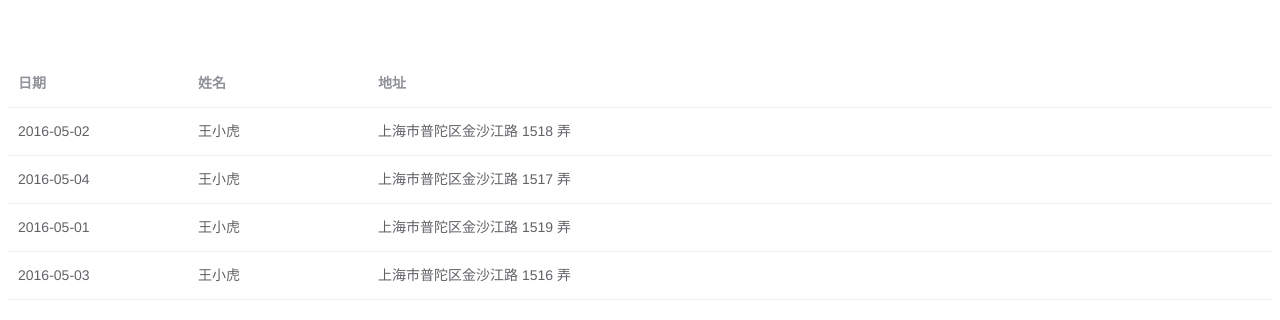
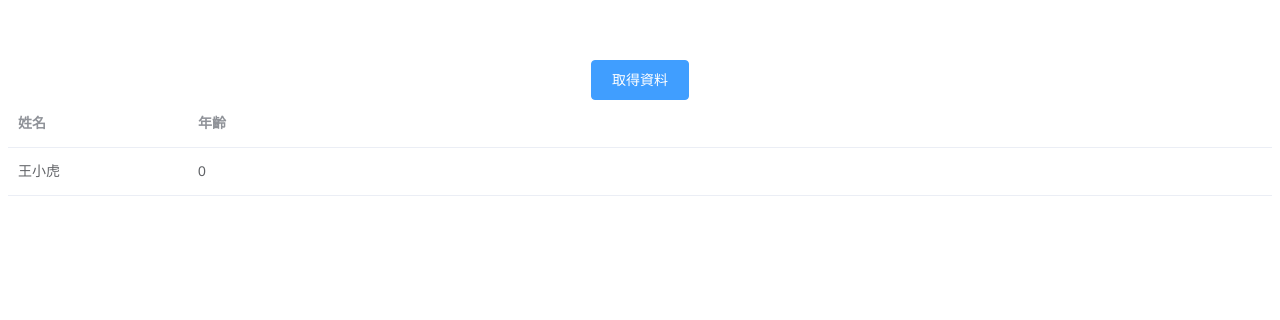
Before and after one commit to yopshang/scroll, a Vue app: page / in a window 1280 px wide. Shown: the top 320 px of the page. Built offline with nearby package versions, Linux system fonts and the light colour scheme.

Commit message:
add: mock get fake data

```diff
--- a/package.json
+++ b/package.json
@@ -12,7 +12,8 @@
   "dependencies": {
     "axios": "^0.21.1",
     "element-ui": "^2.15.1",
-    "vue": "^2.5.2"
+    "vue": "^2.5.2",
+    "vue-axios": "^3.2.4"
   },
   "devDependencies": {
     "autoprefixer": "^7.1.2",
@@ -31,6 +32,8 @@
     "file-loader": "^1.1.4",
     "friendly-errors-webpack-plugin": "^1.6.1",
     "html-webpack-plugin": "^2.30.1",
+    "json5": "^2.2.0",
+    "mockjs": "^1.1.0",
     "node-notifier": "^5.1.2",
     "optimize-css-assets-webpack-plugin": "^3.2.0",
     "ora": "^1.2.0",
--- a/src/components/index.vue
+++ b/src/components/index.vue
@@ -1,48 +1,49 @@
 <template>
   <div>
+    <el-button type="primary" @click="list">取得資料</el-button>
     <el-table
       :data="tableData"
       style="width: 100%">
-      <el-table-column
-        prop="date"
-        label="日期"
-        width="180">
-      </el-table-column>
       <el-table-column
         prop="name"
         label="姓名"
         width="180">
       </el-table-column>
       <el-table-column
-        prop="address"
-        label="地址">
+        prop="age"
+        label="年齡">
       </el-table-column>
     </el-table>
   </div>
 </template>
 
 <script>
+import mock from '../mock';
+import axios from 'axios';
 
 export default {
   data () {
     return {
-       tableData: [{
-            date: '2016-05-02',
+       tableData: [
+          {
             name: '王小虎',
-            address: '上海市普陀区金沙江路 1518 弄'
-          }, {
-            date: '2016-05-04',
-            name: '王小虎',
-            address: '上海市普陀区金沙江路 1517 弄'
-          }, {
-            date: '2016-05-01',
-            name: '王小虎',
-            address: '上海市普陀区金沙江路 1519 弄'
-          }, {
-            date: '2016-05-03',
-            name: '王小虎',
-            address: '上海市普陀区金沙江路 1516 弄'
-          }]
+            age:0
+          },
+        ]
+    }
+  },
+  methods:{
+    list() {
+        axios.post("/list").then(response => {
+            if (response.data) {
+                // console.log(response.data)
+                // alert(response.data.name + ',' + response.data.age)
+                this.tableData.push({
+                  name: response.data.name,
+                  age: response.data.age,
+                })
+            }
+        })
     }
   }
 }
--- a/src/main.js
+++ b/src/main.js
@@ -5,8 +5,12 @@ import App from './App'
 
 import ElementUI from 'element-ui';
 import 'element-ui/lib/theme-chalk/index.css';
+import axios from 'axios';
+import VueAxios from 'vue-axios';
+
 
 Vue.use(ElementUI);
+Vue.use(VueAxios, axios);
 
 Vue.config.productionTip = false
 
--- /dev/null
+++ b/src/mock.js
@@ -0,0 +1,8 @@
+//引入mock模块
+import Mock from 'mockjs';
+
+Mock.mock('/list', { //输出数据
+    'name': '@name', //随机生成姓名
+    'age|10-20': 10,
+    //还可以自定义其他数据
+});
```
Also changed, not shown: 1 other file (tests, documents, lock files or other folders).
